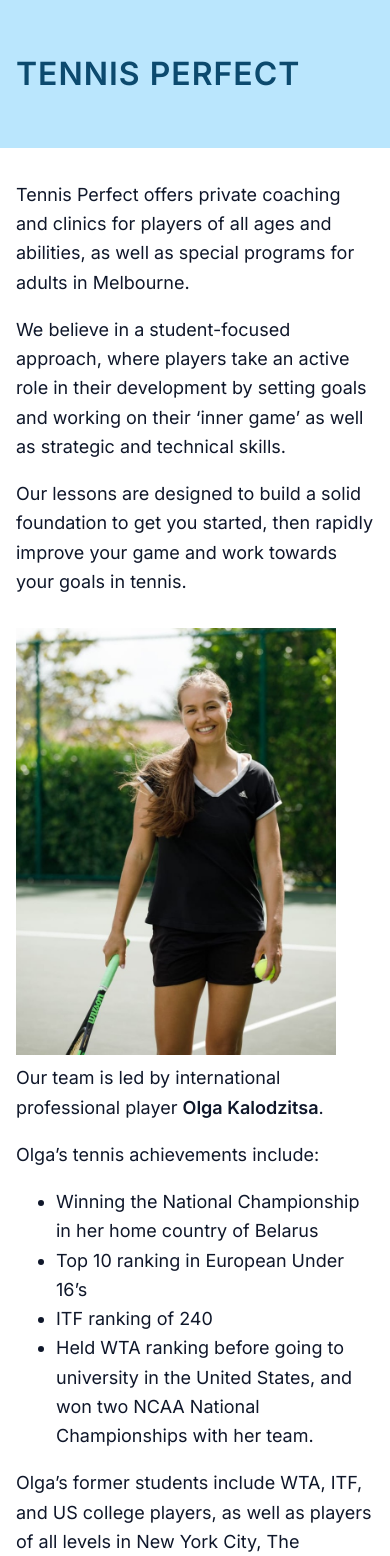
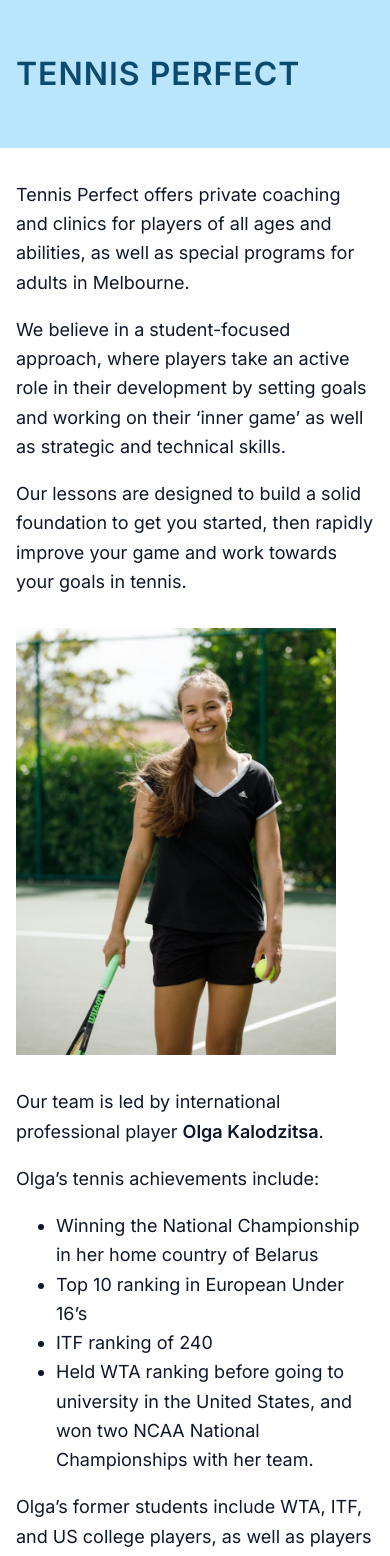
Before and after one commit to moroshko/tennis-perfect, a Next.js app: page / in a window 390 px wide. Shown: the top 1556 px of the page. Built offline with nearby package versions, Linux system fonts and the light colour scheme.

Commit message:
CSS fixes

```diff
--- a/components/Footer.module.css
+++ b/components/Footer.module.css
@@ -6,7 +6,6 @@
 .content {
   max-width: var(--max-content-width);
   margin: 0 auto;
-  padding: 48px 0;
   display: grid;
   grid-row-gap: 16px;
 }
@@ -22,6 +21,9 @@
   margin-left: 16px;
 }
 @media (max-width: 767px) {
+  .content {
+    padding: 48px 0 64px 0;
+  }
   .socialLinks {
     margin-top: 32px;
   }
@@ -34,5 +36,6 @@
     display: flex;
     flex-direction: row;
     justify-content: space-between;
+    padding: 48px 0;
   }
 }
--- a/styles/Home.module.css
+++ b/styles/Home.module.css
@@ -4,7 +4,7 @@
 .aboutOlga {
   margin-top: 32px;
   display: grid;
-  grid-template-columns: 1fr;
+  grid-row-gap: 24px;
 }
 .aboutOlgaContent > p:first-of-type {
   margin-top: 0;
```
